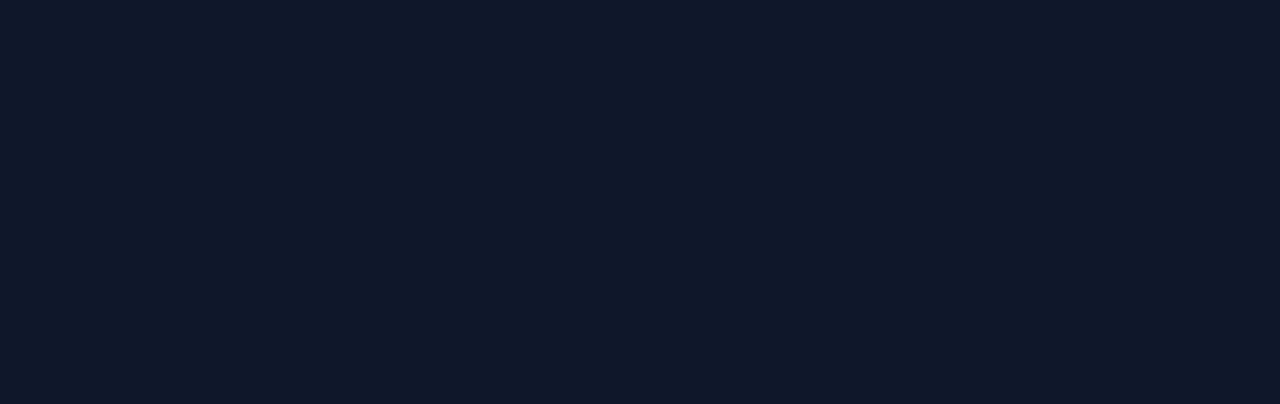
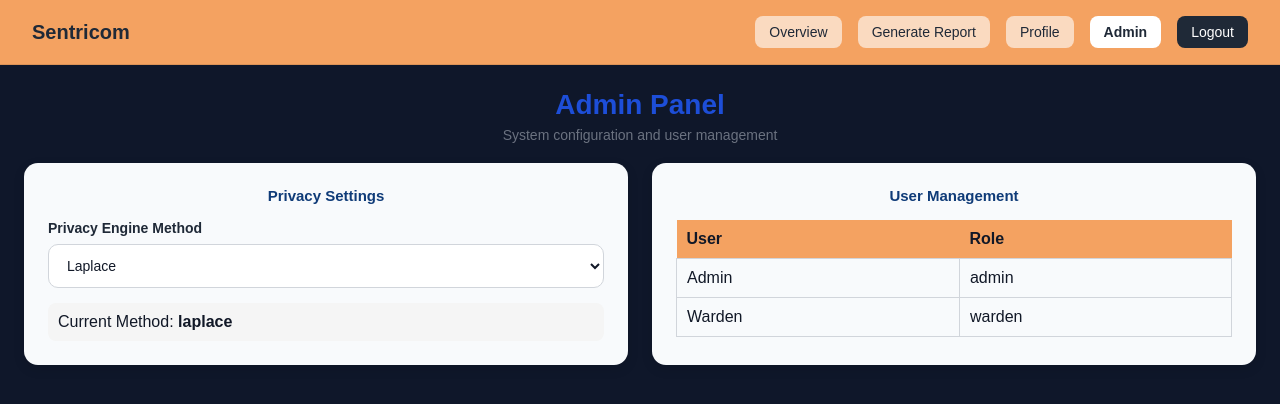
Before and after one commit to RoryDodd/Final-Project---Sentricom, a React (Vite) app in the folder sentricom-frontend/: page /admin in a window 1280 px wide. Before the commit this address had no page. Shown: the top 404 px of the page. Built offline with nearby package versions, Linux system fonts and the light colour scheme; sample sign-in values are in the browser's storage.

Commit message:
Admin Page
added role security and a simple admin page for privacy method control and user control.

```diff
--- a/sentricom-frontend/src/App.jsx
+++ b/sentricom-frontend/src/App.jsx
@@ -9,6 +9,10 @@ import DashboardPage from "./pages/DashboardPage";
 import GenerateReportPage from "./pages/GenerateReportPage";
 import ProfilePage from "./pages/ProfilePage";
 import LoginPage from "./pages/LoginPage";
+import AdminPage from "./pages/AdminPage";
+
+// Route protection
+import AdminRoute from "./components/AdminRoute";
 
 // App routes
 function App() {
@@ -51,6 +55,18 @@ function App() {
         }
       />
 
+      {/* Admin page */}
+      <Route
+        path="/admin"
+        element={
+          <MainLayout>
+            <AdminRoute>
+              <AdminPage />
+            </AdminRoute>
+          </MainLayout>
+        }
+      />
+
     </Routes>
   );
 }
--- /dev/null
+++ b/sentricom-frontend/src/components/AdminRoute.jsx
@@ -0,0 +1,13 @@
+// React Router navigation
+import { Navigate } from "react-router-dom";
+
+// Auth utilities
+import { isAdmin } from "../utils/auth";
+
+// Protect admin-only pages
+export default function AdminRoute({ children }) {
+
+  return isAdmin()
+    ? children
+    : <Navigate to="/dashboard" />;
+}
--- a/sentricom-frontend/src/components/Header.jsx
+++ b/sentricom-frontend/src/components/Header.jsx
@@ -5,15 +5,25 @@ export default function Header() {
   const navigate = useNavigate();
   const location = useLocation();
 
+
  // Navigation tabs
 const tabs = [
   { label: "Overview", path: "/dashboard" },
   { label: "Generate Report", path: "/generate" },
   { label: "Profile", path: "/profile" },
+
+  // Admin-only navigation tab
+  ...(localStorage.getItem("sentricom_role") === "admin"
+    ? [{ label: "Admin", path: "/admin" }]
+    : []),
 ];
 
   // Logout handler
   const handleLogout = () => {
+
+  localStorage.removeItem("sentricom_session_token");
+  localStorage.removeItem("sentricom_role");
+
   navigate("/login");
 };
 
--- /dev/null
+++ b/sentricom-frontend/src/pages/AdminPage.jsx
@@ -0,0 +1,96 @@
+// React state hook
+import { useState } from "react";
+
+// Shared layout components
+import PageContainer from "../components/PageContainer";
+import Card from "../components/Card";
+
+// Simple admin settings page
+export default function AdminPage() {
+
+  // Store currently selected privacy method
+  const [privacyMethod, setPrivacyMethod] = useState("laplace");
+
+  // Temporary user list until backend integration
+  const users = [
+    {
+      id: 1,
+      username: "Admin",
+      role: "admin",
+    },
+    {
+      id: 2,
+      username: "Warden",
+      role: "warden",
+    },
+  ];
+
+  return (
+    <PageContainer
+      title="Admin Panel"
+      subtitle="System configuration and user management"
+    >
+
+      <div className="dashboard-grid-2">
+
+        {/* Privacy configuration */}
+        <Card title="Privacy Settings">
+
+          <div className="form-group">
+            <label htmlFor="privacyMethod">
+              Privacy Engine Method
+            </label>
+
+            <select
+              id="privacyMethod"
+              value={privacyMethod}
+              onChange={(event) =>
+                setPrivacyMethod(event.target.value)
+              }
+            >
+              <option value="laplace">Laplace</option>
+              <option value="gaussian">Gaussian</option>
+            </select>
+          </div>
+
+          <div
+            style={{
+              marginTop: "15px",
+              padding: "10px",
+              background: "#f5f5f5",
+              borderRadius: "8px",
+            }}
+          >
+            Current Method: <strong>{privacyMethod}</strong>
+          </div>
+
+        </Card>
+
+        {/* User management */}
+        <Card title="User Management">
+
+          <table className="summary-table">
+            <thead>
+              <tr>
+                <th>User</th>
+                <th>Role</th>
+              </tr>
+            </thead>
+
+            <tbody>
+              {users.map((user) => (
+                <tr key={user.id}>
+                  <td>{user.username}</td>
+                  <td>{user.role}</td>
+                </tr>
+              ))}
+            </tbody>
+          </table>
+
+        </Card>
+
+      </div>
+
+    </PageContainer>
+  );
+}
--- a/sentricom-frontend/src/services/authService.js
+++ b/sentricom-frontend/src/services/authService.js
@@ -26,8 +26,9 @@ export async function loginUser(identifier, password) {
   }
 
   const data = await response.json();
-
+  console.log("LOGIN RESPONSE:", data);
+  console.log("USER DATA:", data.user);
   saveSessionToken(data.session_token);
-
+  localStorage.setItem("sentricom_role", data.user.role);
   return data;
 }
--- a/sentricom-frontend/src/utils/auth.js
+++ b/sentricom-frontend/src/utils/auth.js
@@ -13,3 +13,13 @@ export function removeSessionToken() {
 export function isLoggedIn() {
   return !!getSessionToken();
 }
+
+// Get current user role
+export function getUserRole() {
+  return localStorage.getItem("sentricom_role");
+}
+
+// Check if current user is admin
+export function isAdmin() {
+  return getUserRole() === "admin";
+}
```
Lines whose indentation alone changed are shown as unchanged.
